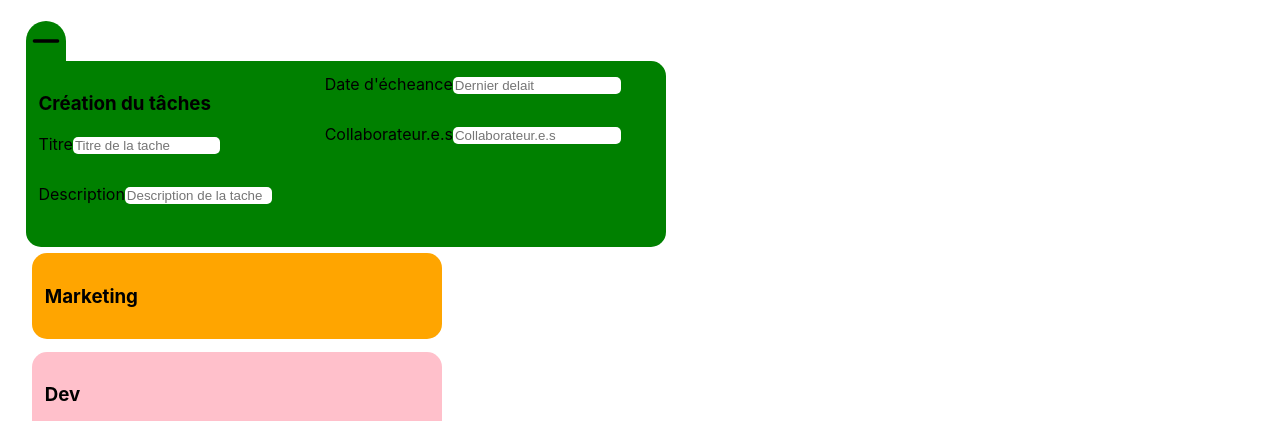
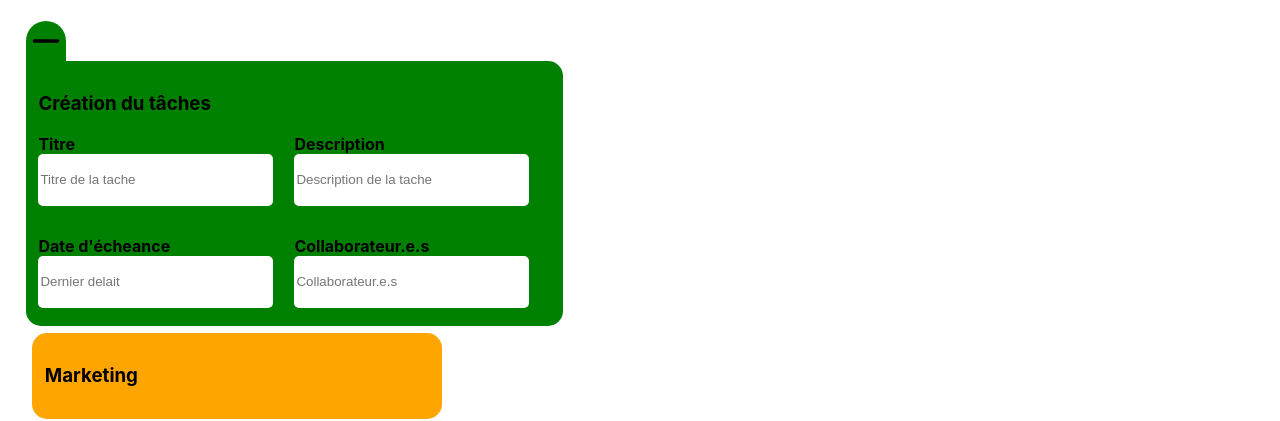
Before and after one commit to ATHERLY-Evan-24012805/ToDoList, a React (Create React App) app: page / in a window 1280 px wide. Both pictures are taken after a click on the picture 45 px from the left and 172 px from the top of the page. Shown: the part 132-553 px from the top of the page. Built offline with nearby package versions, Linux system fonts and the light colour scheme.

Commit message:
apparance sur le formulaire d'ajout d'une tache

```diff
--- a/src/componement/form.jsx
+++ b/src/componement/form.jsx
@@ -27,24 +27,28 @@ function FormTask(){
     return (
         <form onSubmit={handleSubmit} className="taskForm">
             <h3>Création du tâches</h3>
-            <div>
-                <label >Titre</label>
+            <div className="gridForm">
+                <div className="el">
+                    <label>Titre</label>
                     <input type="text" value={title} onChange={(e)=>setTitle(e.target.value)} placeholder="Titre de la tache"></input>
                 </div>
-            <div>
-                <label for={description}>Description</label>
+
+                <div className="el">
+                    <label>Description</label>
                     <input type="text" value={description} onChange={(e)=>setDescription(e.target.value)} placeholder="Description de la tache"></input>
                 </div>
 
-            <div>
-                <label for={dueDate}>Date d'écheance</label>
+                <div className="el">
+                    <label>Date d'écheance</label>
                     <input type="text" value={dueDate} onChange={(e)=>setDueDate(e.target.value)} placeholder="Dernier delait"></input>
                 </div>
 
-            <div>
-                <label for={mateList}>Collaborateur.e.s</label>
+                <div className="el">
+                    <label>Collaborateur.e.s</label>
                     <input type="text" value={mateList} onChange={(e)=>setMateList(e.target.value)} placeholder="Collaborateur.e.s"></input>
                 </div>
+            </div>
+            <button type="submit">Ajouter la tâche</button>
         </form>
     )
 }
--- a/src/style/tdl.css
+++ b/src/style/tdl.css
@@ -69,23 +69,39 @@
 .selected img{
     width: 5dvh;
 }
+
 .taskForm{
-    display: flex;
-    flex-direction: column;
     background-color: green;
     border-bottom-left-radius:15px;
     border-bottom-right-radius:15px;
     border-top-right-radius:15px;
     padding: 2%;
-    flex-wrap: wrap;
     height: fit-content;
-    max-height: 25dvh;
+    max-height: 30dvh;
+    width: fit-content;
+    min-width: 40dvw;
 }
-.taskForm input{
+.gridForm{
+    display: grid;
+    grid-template-columns: 1fr 1fr;
+    padding-right: 25%;
+    width: 100%;
+}
+.gridForm .el {
+    display: flex;
+    flex-direction: column;
+    height: auto;
+}
+.el label{
+    font-weight: bold;
+}
+.el input{
     width: 50%;
     border: none;
     border-radius: 5px;
-    margin-bottom:30px ;
+    margin-bottom:30px;
+    height: 50px;
+    width: 90%;
 }
 
 /* */
--- a/src/template.js
+++ b/src/template.js
@@ -4,7 +4,7 @@ import './style/tdl.css';
 function Header() {
     return(
         <div className = "header">
-            <img src={logo} class="logo" alt="logo React"></img>
+            <img src={logo} className="logo" alt="logo React"></img>
             <a>To Do List</a>
         </div>
     );
```
Lines whose indentation alone changed are shown as unchanged.
